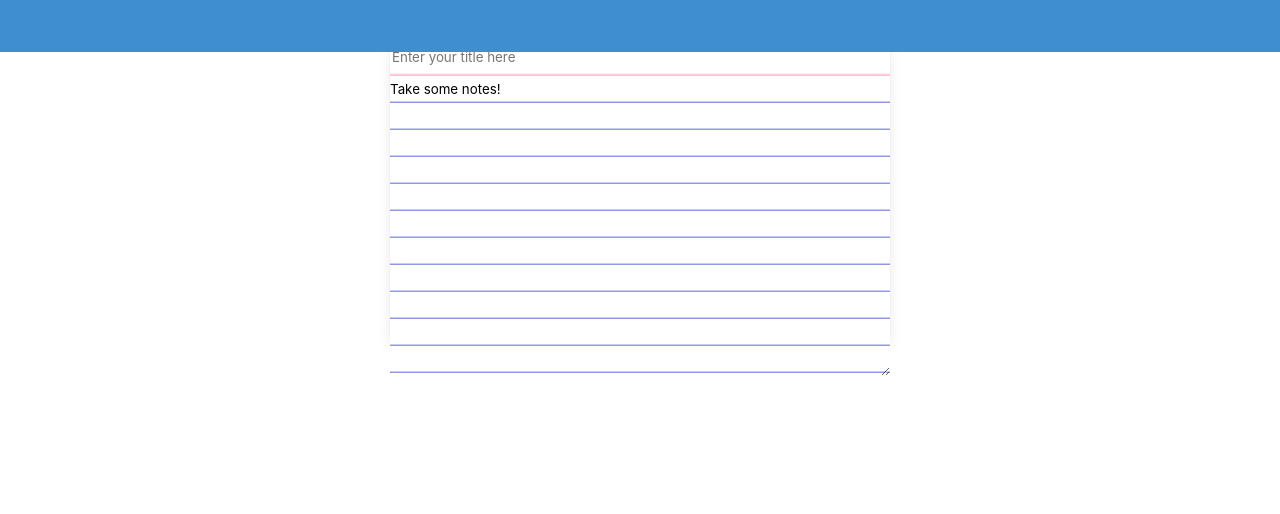
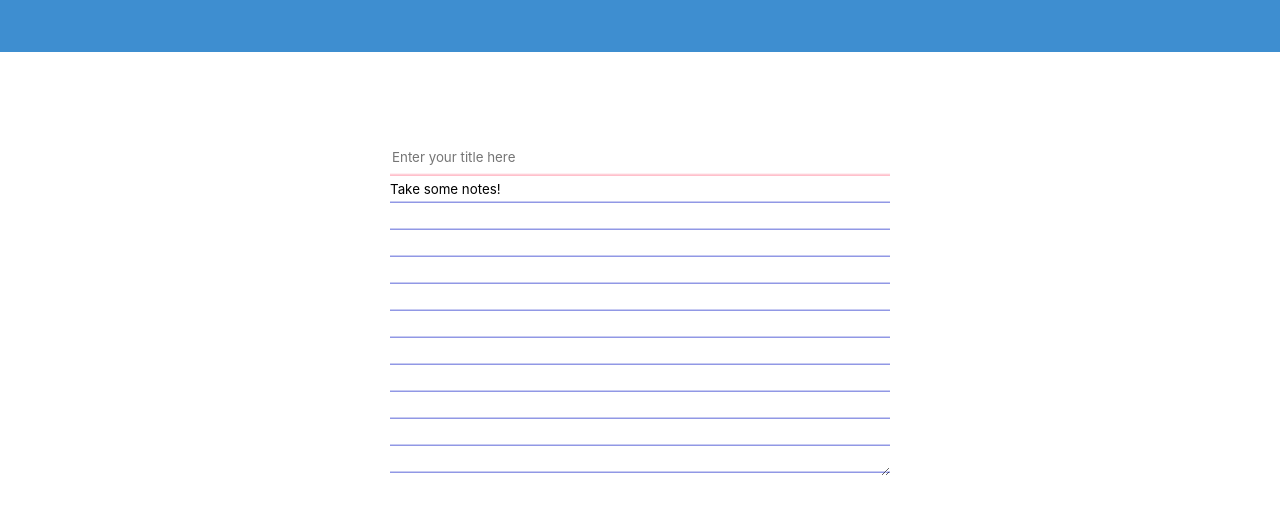
Before and after one commit to LeelooMina/notepad, an Angular app: page / in a window 1280 px wide. Shown: the top 514 px of the page. Built offline with nearby package versions, Linux system fonts and the light colour scheme.

Commit message:
Chore: Center notepad & rename classes

```diff
--- a/src/app/notepad/notepad.component.css
+++ b/src/app/notepad/notepad.component.css
@@ -1,4 +1,4 @@
-.card {
+.notepad {
   width: 500px;
   height: 300px;
 
@@ -12,25 +12,26 @@
 
  }
 
- .card {
+ .notepad {
 
   background: repeating-linear-gradient(
    white, white 25px,
    #9198e5 26px, #9198e5 27px
   );
   line-height: 200%;
+  margin: 100px
    }
 
 
 
- .card-title {
+ .note-title {
   border: 0;
   outline: 0;
   width: 500px;
 
  }
 
- .card-text {
+ .note-text {
   border: 0;
   outline: 0;
   width: 500px;
--- a/src/app/notepad/notepad.component.html
+++ b/src/app/notepad/notepad.component.html
@@ -2,11 +2,11 @@
   <div class="columns is-centered">
 
       <form>
-        <div class="card">
+        <div class="notepad">
           <header>
-           <input class="card-title" placeholder="Enter your title here">
+           <input class="note-title" placeholder="Enter your title here">
           </header>
-          <textarea class="card-text">Take some notes!</textarea>
+          <textarea class="note-text">Take some notes!</textarea>
          </div>
       </form>
     </div>
```
